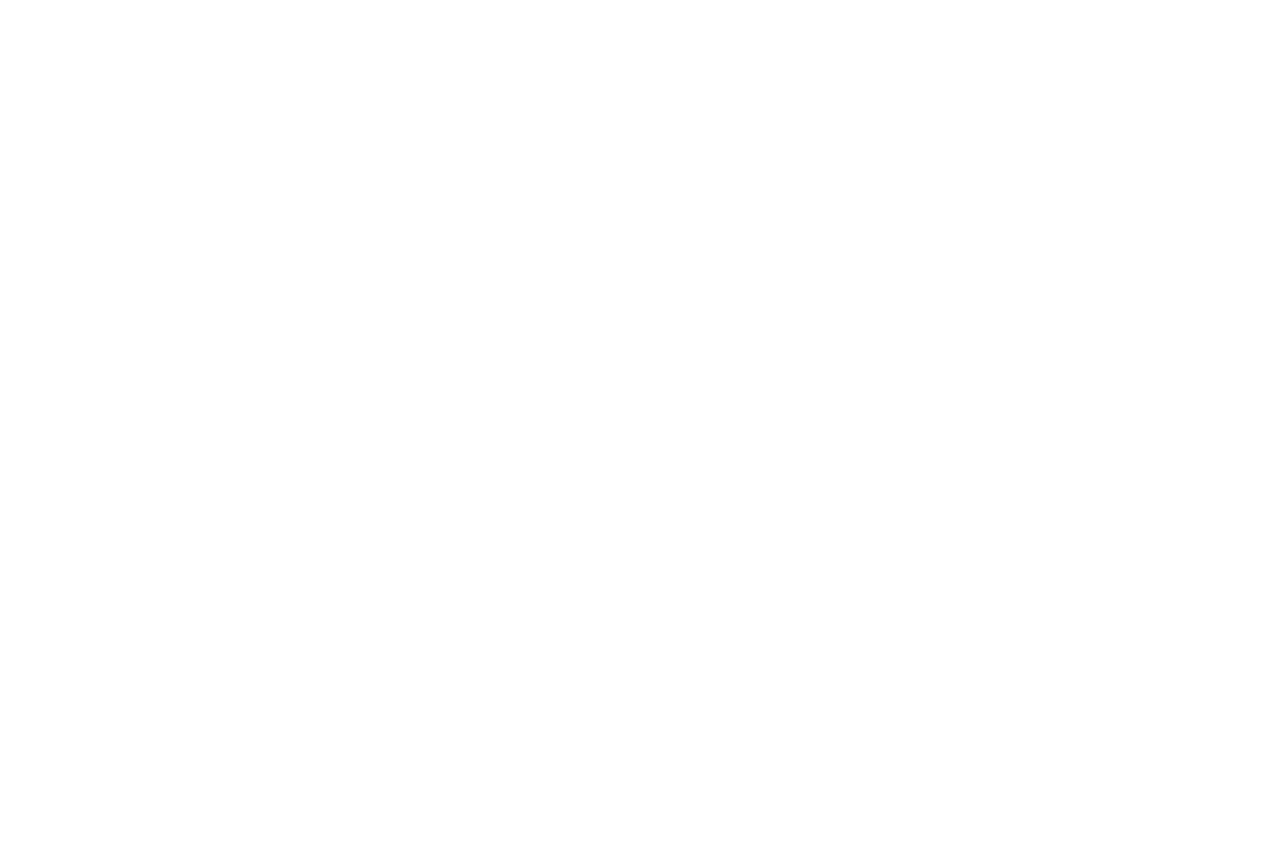
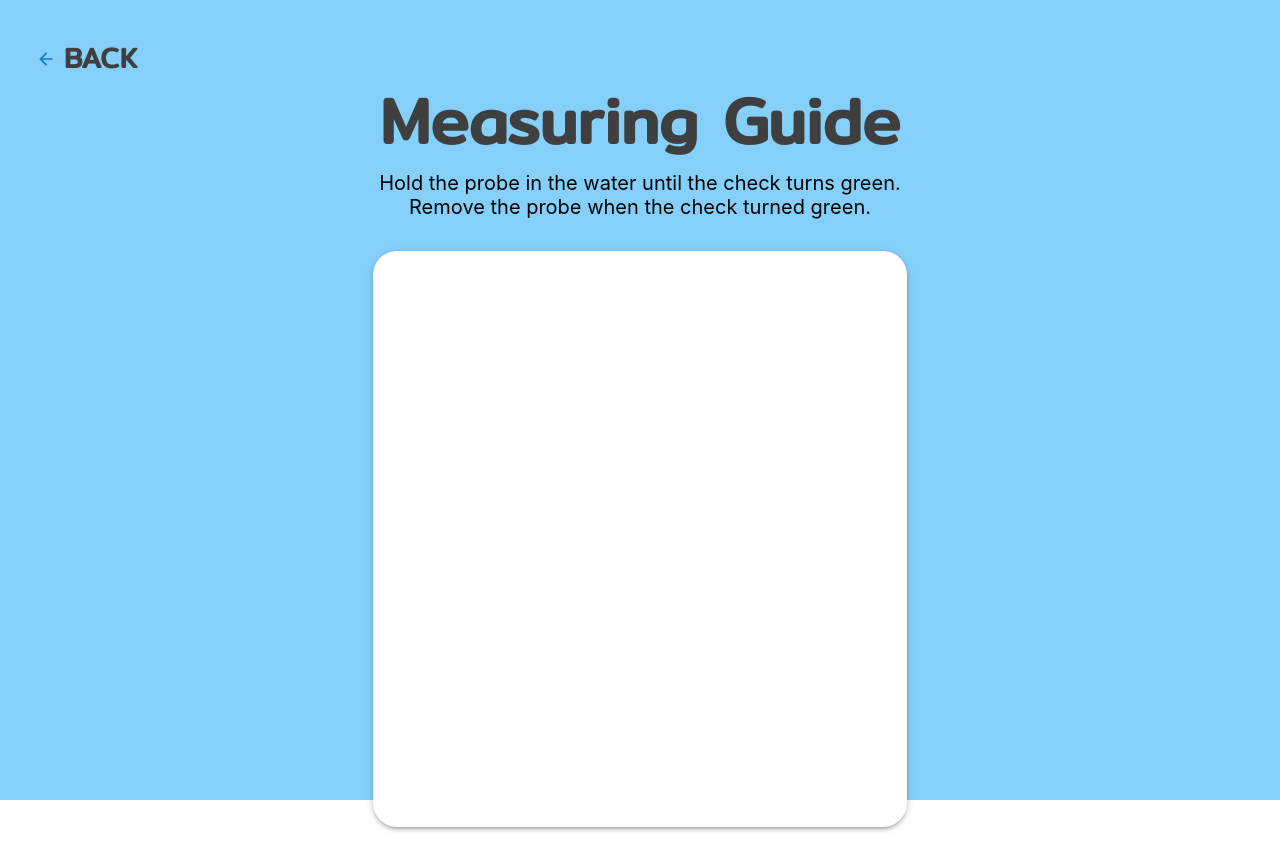
Before and after one commit to ChampManZ/WaterPortability, a React (Create React App) app in the folder Frontend/water-port-react/: page /measuring-guide in a window 1280 px wide. Before the commit this address had no page. Before the commit the page ends 800 px from the top, so only its background shows below. Built offline with nearby package versions, Linux system fonts and the light colour scheme.

Commit message:
guide page

```diff
--- a/Frontend/water-port-react/package.json
+++ b/Frontend/water-port-react/package.json
@@ -5,6 +5,7 @@
   "dependencies": {
     "@emotion/react": "^11.10.6",
     "@emotion/styled": "^11.10.6",
+    "@mui/icons-material": "^5.11.11",
     "@mui/material": "^5.11.14",
     "@testing-library/jest-dom": "^5.16.5",
     "@testing-library/react": "^13.4.0",
--- a/Frontend/water-port-react/src/App.js
+++ b/Frontend/water-port-react/src/App.js
@@ -7,6 +7,7 @@
 } from 'react-router-dom'
 import Dashboard from './pages/Dashboard';
 import Landing from './pages/Landing';
+import Guide from './pages/Guide';
 
 function App() {
   return (
@@ -15,12 +16,12 @@
       <BrowserRouter>
         <Routes>
           <Route path='/' element={<Landing />} />
+          <Route path='measuring-guide' element={<Guide/>} />
           <Route path='dashboard' element={<Dashboard />} />
 
         </Routes>
       </BrowserRouter>
-      {/* <Dashboard/>
-      <Landing/> */}
+
 
     </div>
   );
--- a/Frontend/water-port-react/src/pages/Guide.js
+++ b/Frontend/water-port-react/src/pages/Guide.js
@@ -1,9 +1,67 @@
 import * as React from 'react';
+import {Box, Stack, Button} from '@mui/material'
+import '../style/guide.css'
+import ArrowBackIcon from '@mui/icons-material/ArrowBack';
+import {useNavigate} from 'react-router-dom';
+
+
 
 function Guide() {
 
+    const navigate = useNavigate();
+    const navigateToLand = () => {
+        //navigate to /
+        navigate('/');
+      };
+
     return(
+
         <>
+        <div className='guide'>
+            <Box sx={{pl:4, height: 70}}>
+
+
+                <Stack direction="row" spacing={2}>
+                    <Button disableRipple startIcon={<ArrowBackIcon />}
+                    sx={{"&:hover": {backgroundColor: "transparent" }}}
+                    onClick={navigateToLand}>
+                        <h3 className='h3-guide'>Back</h3>
+                    </Button>
+
+                </Stack>
+
+            </Box>
+
+            <Box >
+
+                <h1 className='h1-guide'>Measuring Guide</h1>
+
+                <p className='p-guide'>Hold the probe in the water until the check turns green. <span className='break-point'>Remove the probe when the check turned green.</span></p>
+                <div className='center'>
+
+                    <Box
+                        sx={{
+                            width: 534,
+                            height: 576,
+                            backgroundColor: '#FFFFFF',
+                            borderRadius: 6,
+                            m: 4,
+                            boxShadow: 3
+                        }}
+                    >
+                        <Stack spacing={2}>
+
+
+
+                        </Stack>
+
+                    </Box>
+                </div>
+
+
+            </Box>
+        </div>
+
         </>
     )
 
--- a/Frontend/water-port-react/src/pages/Landing.js
+++ b/Frontend/water-port-react/src/pages/Landing.js
@@ -1,23 +1,30 @@
 import * as React from 'react';
+import { useNavigate} from 'react-router-dom';
 import { Box, Button } from '@mui/material'
 import '../style/landing.css'
 import waterdrop from '../image/waterdrop.png'
 
 function Landing(){
+    const navigate = useNavigate();
+
+  const navigateToGuide = () => {
+    //navigate to /measuring-guide
+    navigate('/measuring-guide');
+  };
 
     return(
         <>
         <div className='landing'>
             <Box sx={{ p:20 }}>
                 <img src={waterdrop} alt="waterdropLogo"></img>
-                <h1 className='text-container'>Want to know your water quality ?</h1>
+                <h1 className='h1-land'>Want to know your water quality ?</h1>
                 <Button variant='contained'
                 sx={{
                     width: 250,
                     height: 100,
                     borderRadius: 20
-                }}>
-                    <h2>START</h2>
+                }} onClick={navigateToGuide}>
+                    <h2 className='h2-land'>START</h2>
 
                 </Button>
             </Box>
--- /dev/null
+++ b/Frontend/water-port-react/src/style/guide.css
@@ -0,0 +1,41 @@
+@import url('https://fonts.googleapis.com/css2?family=Mitr&display=swap');
+
+.guide {
+    background-color: #85D0FB;
+    background-size: cover;
+    width: 100%;
+    height: 100vh;
+}
+
+.h1-guide {
+    font-family: 'Mitr';
+    color: #3F3F3F;
+    font-size: 64px;
+    margin: 0px;
+}
+
+.h3-guide {
+    font-family: 'Mitr';
+    color: #3F3F3F;
+    font-size: 28px;
+
+}
+
+.p-guide {
+    font-size: 20px;
+    margin: 0;
+}
+
+.break-point::before {
+    content: "hiddentext";
+    font-size: 0;
+    display: block;
+    line-height: 0;
+}
+
+.center{
+    display: flex;
+    justify-content: center;
+    margin-left: auto;
+    margin-right: auto
+}
--- a/Frontend/water-port-react/src/style/landing.css
+++ b/Frontend/water-port-react/src/style/landing.css
@@ -8,22 +8,17 @@
 
 }
 
-h1 {
+.h1-land {
     font-family: 'Mitr';
     color: white;
     font-size: 64px;
-}
-
-h2 {
-    font-size: 40px;
-}
-
-.text-container {
     width: 800px;
     text-align: center;
     display: block;
     margin-left: auto;
     margin-right: auto;
+}
 
-
+.h2-land {
+    font-size: 40px;
 }
```
Also changed, not shown: Frontend/water-port-react/src/components/parameters.js (added, +23 -0 lines), Frontend/water-port-react/src/components/ParamCom.js (added), 1 other file (tests, documents, lock files or other folders).
